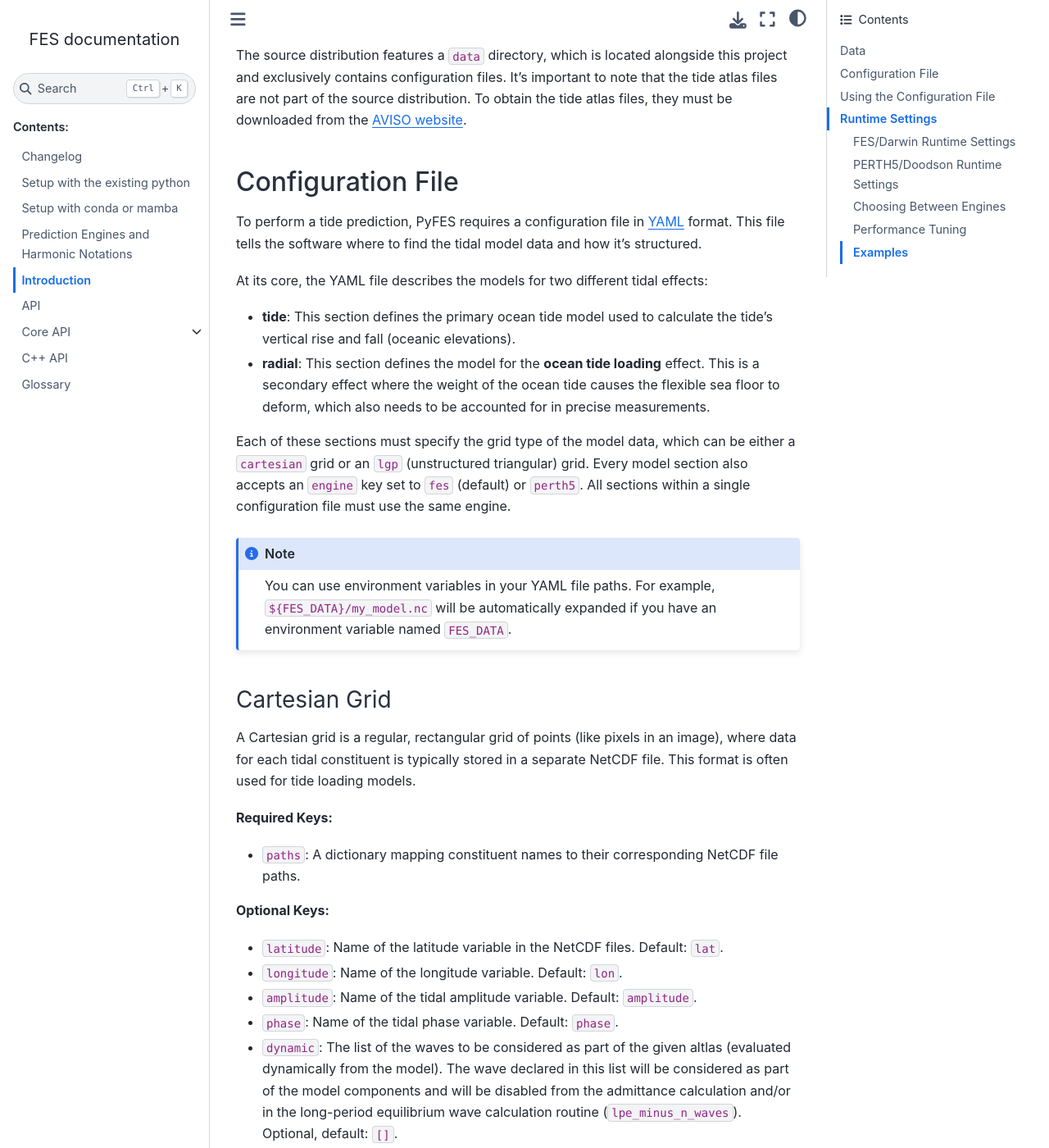
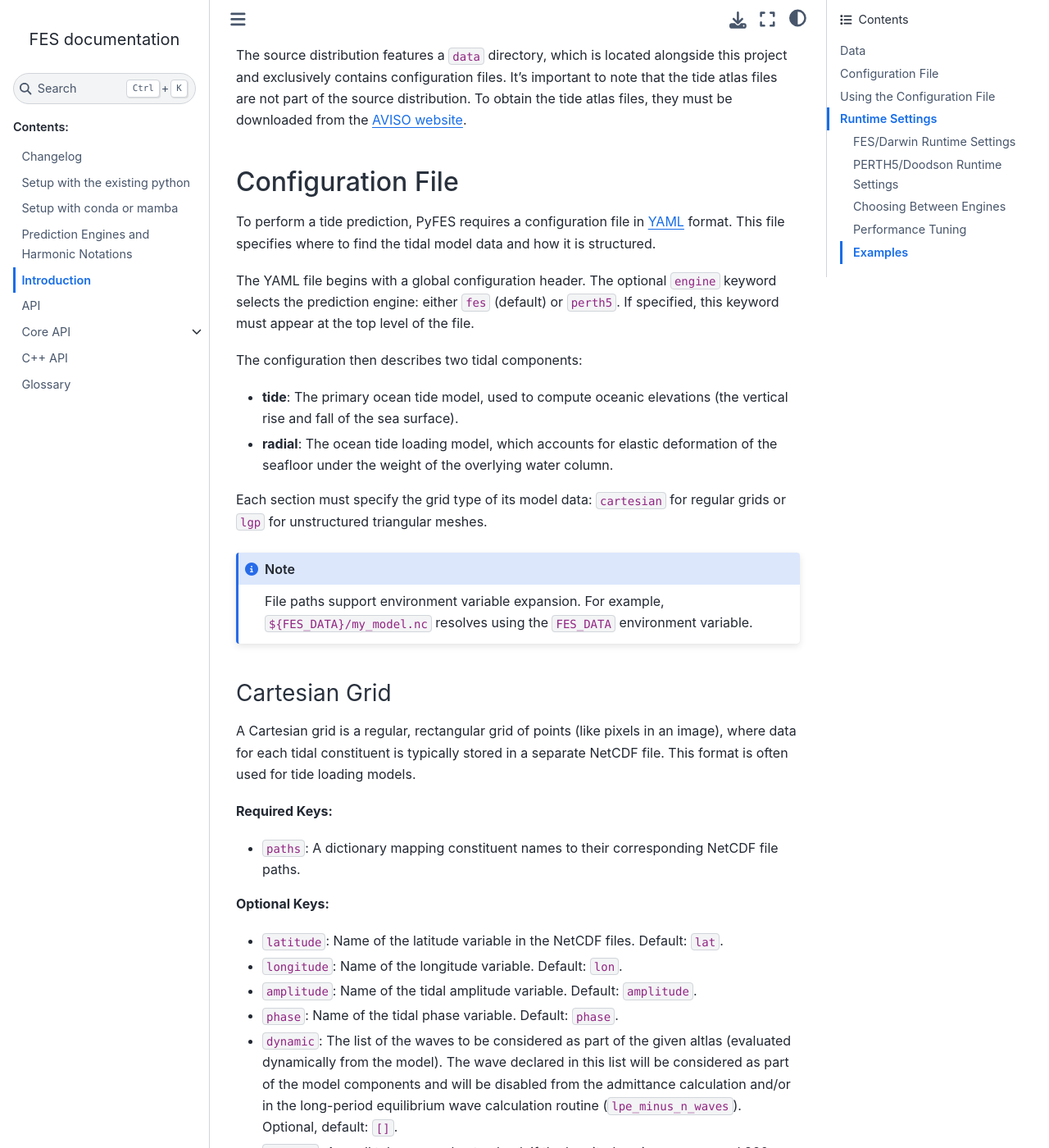
Before and after one commit to CNES/aviso-fes, a Sphinx documentation site: the page built from docs/source/pyfes.rst, in a window 1280 px wide and 1400 px high, scrolled down 702 px. Shown: the whole window at 82% size. Built offline with Sphinx 7.4.7 and the Sphinx Book theme 1.1.4, drawn with Linux system fonts in a browser that asks for light colours; pages that are not in the unit, such as notebooks, are missing from menus; some of the changed text lies outside the part shown.

Commit message:
refactor(docs): move engine configuration to top-level to prevent errors

```diff
--- a/docs/source/pyfes.rst
+++ b/docs/source/pyfes.rst
@@ -44,29 +44,28 @@ Configuration File
 ------------------
 
 To perform a tide prediction, PyFES requires a configuration file in
-`YAML <https://yaml.org/>`_ format. This file tells the software where to find
-the tidal model data and how it's structured.
+`YAML <https://yaml.org/>`_ format. This file specifies where to find the tidal
+model data and how it is structured.
 
-At its core, the YAML file describes the models for two different tidal effects:
+The YAML file begins with a global configuration header. The optional ``engine``
+keyword selects the prediction engine: either ``fes`` (default) or ``perth5``.
+If specified, this keyword must appear at the top level of the file.
 
-* **tide**: This section defines the primary ocean tide model used to calculate
-  the tide's vertical rise and fall (oceanic elevations).
-* **radial**: This section defines the model for the **ocean tide loading**
-  effect. This is a secondary effect where the weight of the ocean tide causes
-  the flexible sea floor to deform, which also needs to be accounted for in
-  precise measurements.
+The configuration then describes two tidal components:
 
-Each of these sections must specify the grid type of the model data, which can
-be either a ``cartesian`` grid or an ``lgp`` (unstructured triangular) grid.
-Every model section also accepts an ``engine`` key set to ``fes`` (default) or
-``perth5``. All sections within a single configuration file must use the same
-engine.
+* **tide**: The primary ocean tide model, used to compute oceanic elevations
+  (the vertical rise and fall of the sea surface).
+* **radial**: The ocean tide loading model, which accounts for elastic
+  deformation of the seafloor under the weight of the overlying water column.
+
+Each section must specify the grid type of its model data: ``cartesian`` for
+regular grids or ``lgp`` for unstructured triangular meshes.
 
 .. note::
 
-    You can use environment variables in your YAML file paths. For example,
-    ``${FES_DATA}/my_model.nc`` will be automatically expanded if you have an
-    environment variable named ``FES_DATA``.
+    File paths support environment variable expansion. For example,
+    ``${FES_DATA}/my_model.nc`` resolves using the ``FES_DATA`` environment
+    variable.
 
 .. _cartesian_grid:
 
@@ -94,8 +93,6 @@ separate NetCDF file. This format is often used for tide loading models.
   will be considered as part of the model components and will be disabled from
   the admittance calculation and/or in the long-period equilibrium wave
   calculation routine (``lpe_minus_n_waves``). Optional, default: ``[]``.
-* ``engine``: Prediction engine to use (``fes`` or ``perth5``). Default:
-  ``fes``.
 * ``epsilon``: A small tolerance value to check if the longitude axis wraps
   around 360 degrees. Default: ``1e-6``.
 
@@ -147,8 +144,6 @@ stored in a single NetCDF file.
   will be considered as part of the model components and will be disabled from
   the admittance calculation and/or in the long-period equilibrium wave
   calculation routine (``lpe_minus_n_waves``). Optional, default: ``[]``.
-* ``engine``: Prediction engine to use (``fes`` or ``perth5``). Default:
-  ``fes``.
 * ``triangle``: Name of the variable defining the mesh's triangles.
   Default: ``triangle``.
 * ``max_distance``: The maximum distance (in grid units) to extrapolate a value
@@ -170,9 +165,9 @@ the **radial** tide loading (Cartesian grid) and another for the primary
    :caption: fes2014b.yaml
 
    # Ocean Tide Loading model on a Cartesian grid
+   engine: fes
    radial:
      cartesian:
-       engine: fes
        paths:
          2N2: ${FES_DATA}/fes2014b_load_tide/2n2.nc
          K1: ${FES_DATA}/fes2014b_load_tide/k1.nc
@@ -204,8 +199,7 @@ the **radial** tide loading (Cartesian grid) and another for the primary
        phase: pha_{constituent}
 
 Using the PERTH5 engine just requires switching the ``engine`` keys to
-``perth5`` (both ``tide`` and ``radial`` sections must match) and providing a
-PERTH-compatible atlas.
+``perth5`` and providing a PERTH-compatible atlas.
 
 .. _using_the_config:
 
```
Also changed, not shown: 3 other files.
